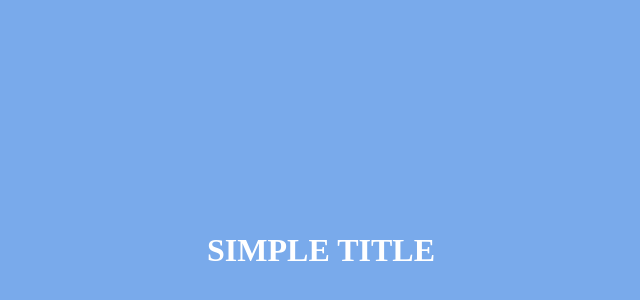
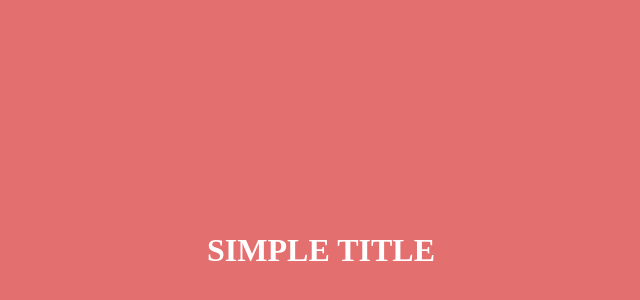
Before and after one commit to DimaD10/Test-WebSite, a plain HTML site: page index.html in a window 1280 px wide. Shown: the part 158-458 px from the top of the page, without its empty margins (327-967 px from the left). Drawn offline with Linux system fonts and the light colour scheme.

Commit message:
color has changed

```diff
--- a/style.css
+++ b/style.css
@@ -1,5 +1,5 @@
 body {
-    background-color: rgb(121, 170, 235);
+    background-color: rgb(227, 111, 111);
     overflow: hidden;
 }
 div {
```
